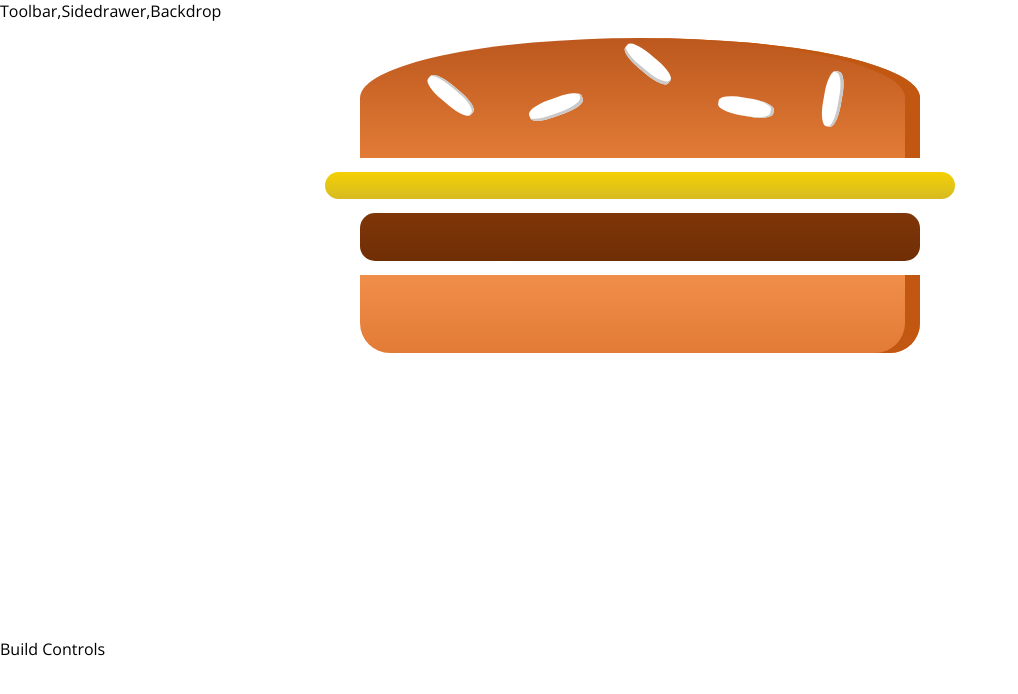
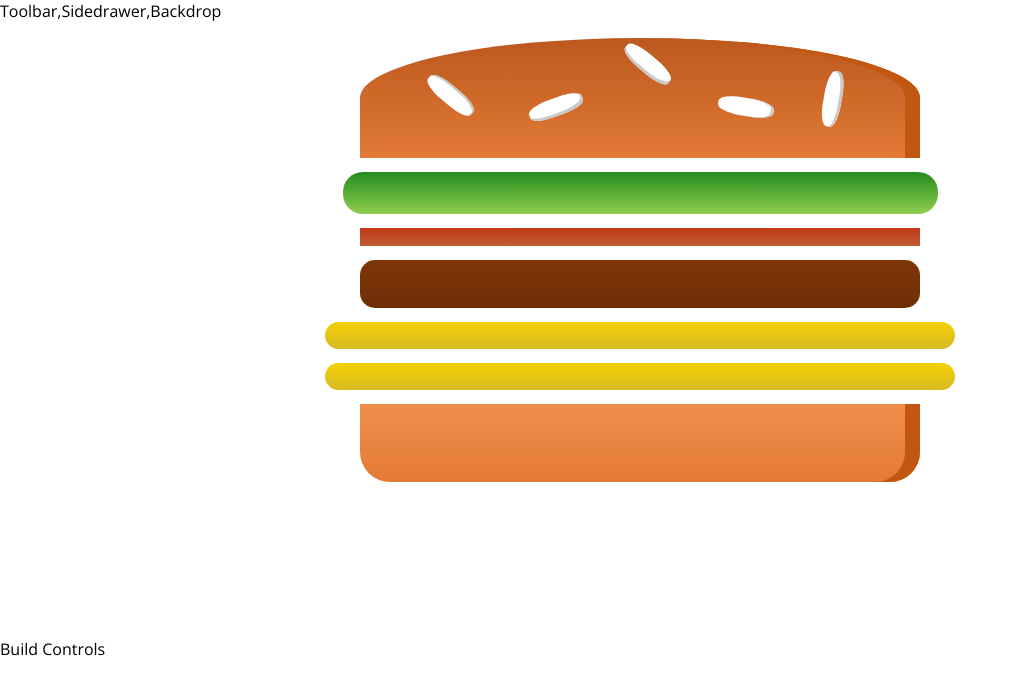
Before and after one commit to NomadXD/MyBurger, a React app: page / in a window 1280 px wide. Shown: the top 694 px of the page, without its empty margins (0-1018 px from the left). Built offline with nearby package versions, Linux system fonts and the light colour scheme.

Commit message:
state added for BurgerBuilder

```diff
--- a/src/components/Burger/Burger.js
+++ b/src/components/Burger/Burger.js
@@ -3,11 +3,18 @@
 import BurgerIngredient from './BurgerIngredients/BurgerIngredients'
 
 const burger = (props) => {
+
+    const ingredientsArray = Object.keys(props.ingredients)
+        .map(igKey => {
+            return [...Array(props.ingredients[igKey])].map((_,i)=>{
+                return <BurgerIngredient key={igKey+i} type={igKey}></BurgerIngredient>
+            })
+        })
+
     return(
         <div className={classes.Burger}>
             <BurgerIngredient type="bread-top"/>
-            <BurgerIngredient type="cheese"/>
-            <BurgerIngredient type="meat"/>
+            {ingredientsArray}
             <BurgerIngredient type="bread-bottom"/>
         </div>
     );
--- a/src/containers/BurgerBuilder/BurgerBuilder.js
+++ b/src/containers/BurgerBuilder/BurgerBuilder.js
@@ -3,10 +3,20 @@
 import Burger from '../../components/Burger/Burger'
 
 class BurgerBuilder extends Component{
+
+    state = {
+        ingredients:{
+            salad:1,
+            bacon:1,
+            meat:1,
+            cheese:2
+        }
+    }
+
     render(){
         return(
             <Aux>
-                <Burger/>
+                <Burger ingredients={this.state.ingredients}/>
                 <div>Build Controls</div>
             </Aux>
         )
```
